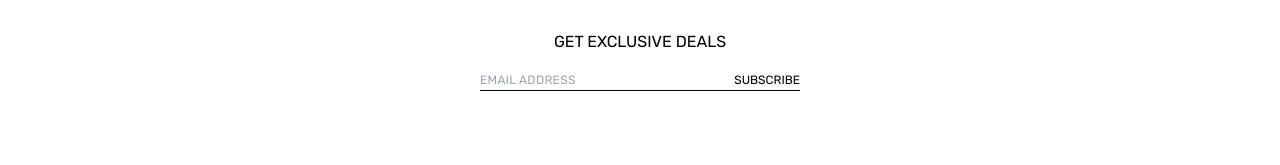
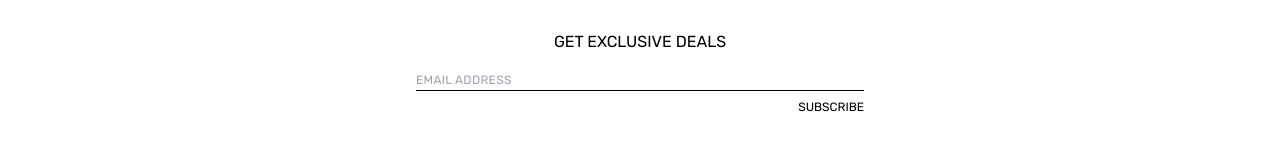
Before and after one commit to scrsund/ecom-website, a Vue app: page / in a window 1280 px wide. Shown: the part 1178-1343 px from the top of the page. Built offline with nearby package versions, Linux system fonts and the light colour scheme.

Commit message:
changed sign-up section layout

```diff
--- a/src/App.vue
+++ b/src/App.vue
@@ -31,9 +31,9 @@
     </section>
     <section id="sign-up" class="flex flex-col justify-center items-center space-y-4 my-20">
       <h2>Get exclusive deals</h2>
-      <div class="flex justify-between border-b border-black w-1/4">
-        <input type="email" class="tracking-wide text-sm w-full placeholder:text-[12px] placeholder:uppercase placeholder:tracking-wide focus:outline-none" placeholder="email address">
-        <button class="uppercase text-xs">Subscribe</button>
+      <div class="flex flex-col w-1/2 max-w-md">
+        <input type="email" class="tracking-wide text-sm border-b border-black w-full placeholder:text-[12px] placeholder:uppercase placeholder:tracking-wide focus:outline-none" placeholder="email address">
+        <button class="uppercase text-xs mt-2 text-right">Subscribe</button>
       </div>
     </section>
     <footer class="flex justify-between px-3 h-1/4 max-w-lg mt-32">
```
